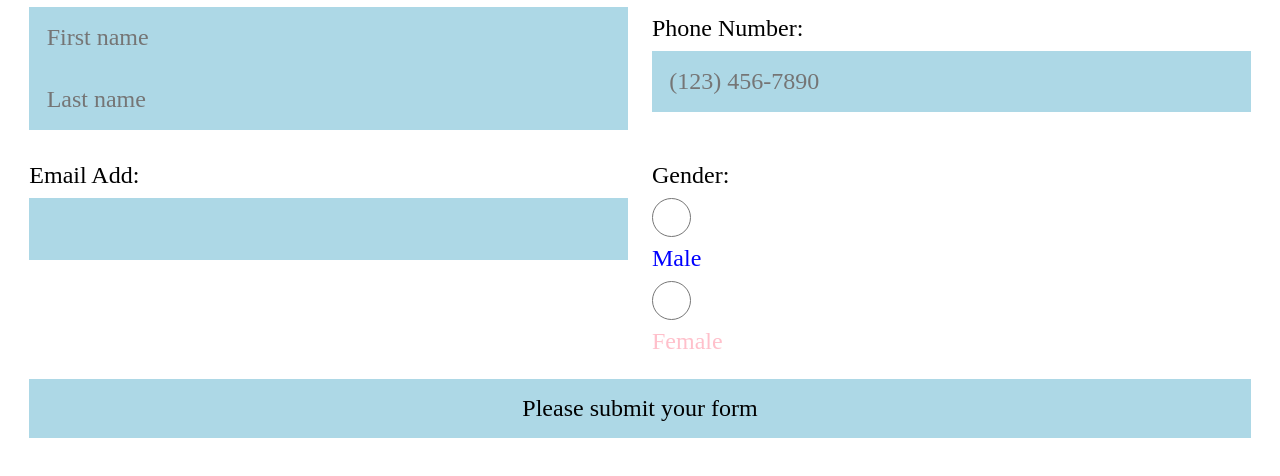
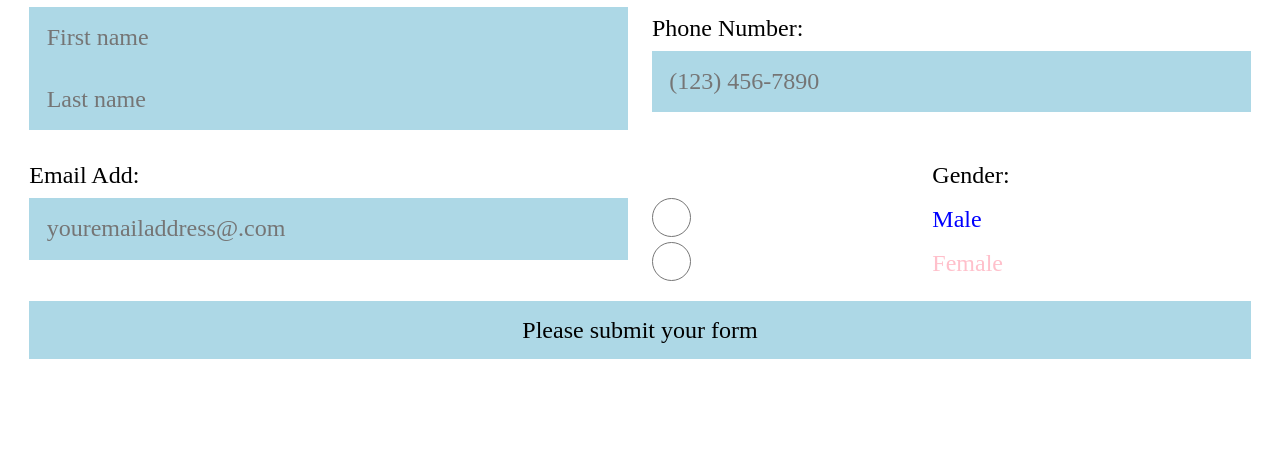
Before and after one commit to dbolo/ITMD-362-Project1, a plain HTML site: page index.html in a window 1280 px wide. Shown: the part 140-616 px from the top of the page. Drawn offline with nearby package versions, Linux system fonts and the light colour scheme.

Commit message:
editing gride

```diff
--- a/index.html
+++ b/index.html
@@ -22,7 +22,7 @@
           </li>
           <li>
             <label>Email Add:</label>
-            <input type="text" id="email" "email"placeholder="youremailaddress@.com">
+            <input type="text" id="email" placeholder="youremailaddress@.com">
           </li>
           <li id="gender">
             <label>Gender:</label>
--- a/screen.css
+++ b/screen.css
@@ -231,12 +231,19 @@ h1 {
 
 #gender #male {
   color: blue;
+  grid-row: 2;
 }
 
 
 #gender #female {
   color: pink;
+  grid-row: 3;
 }
+
+#gender label {
+  grid-column: 2;
+}
+
 @media screen and (min-width: 640px) {
 
   /* html {
```
